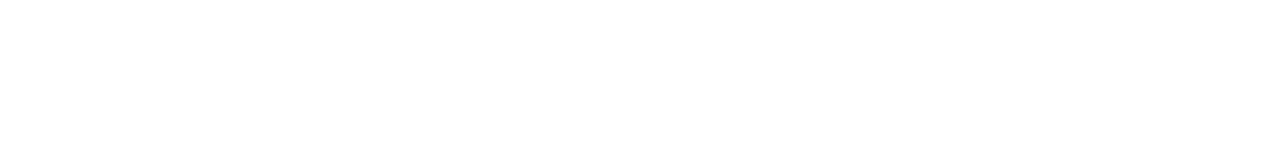
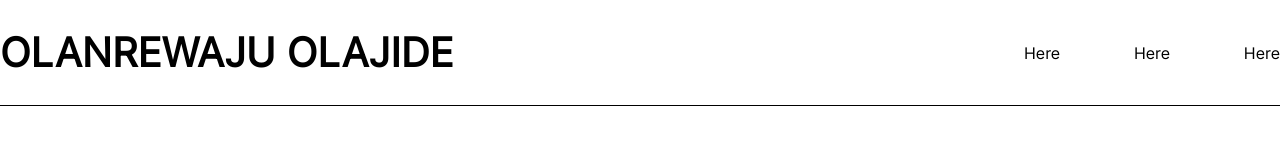
Before and after one commit to monyasau/portfolioAim, a plain HTML site: page index.html in a window 1280 px wide. Drawn offline with Linux system fonts and the light colour scheme.

Commit message:
completed top nav design

```diff
--- a/index.html
+++ b/index.html
@@ -2,9 +2,19 @@
 <head>
     <meta charset="UTF-8">
     <meta name="viewport" content="width=device-width, initial-scale=1.0">
+    <link rel="stylesheet" href="./style/main.css">
     <title>Olanrewaju Olajide - monyasau</title>
 </head>
 <body>
-
-</body>
+    <div class="topNavContainer" aria-label="nav">
+        <div class="lg-screen flex justify-between">
+            <span class="logo">OLANREWAJU OLAJIDE</span>
+            <div class="flex topNavLinksContainer justify-between">
+                <a href="#">Here</a>
+                <a href="#">Here</a>
+                <a href="#">Here</a>
+            </div>
+        </div>
+    </div>
+    </body>
 </html>
```
